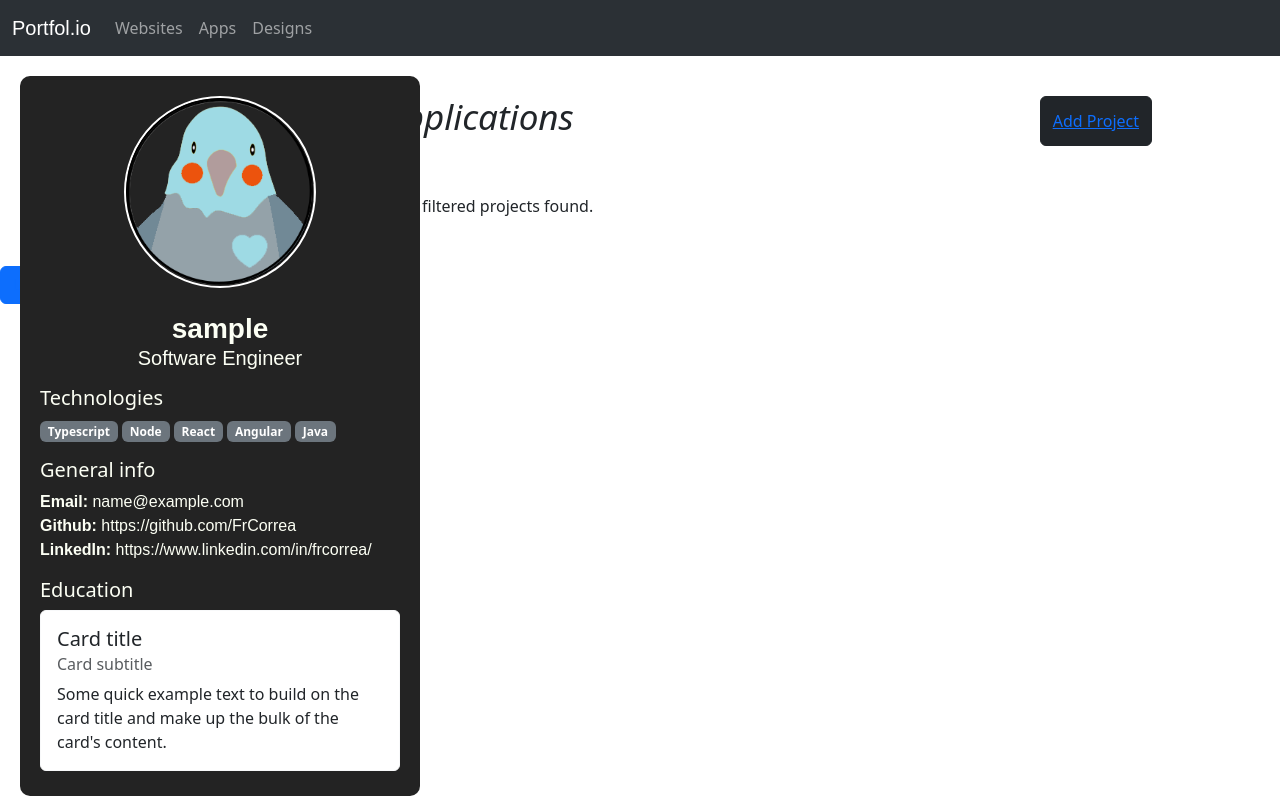
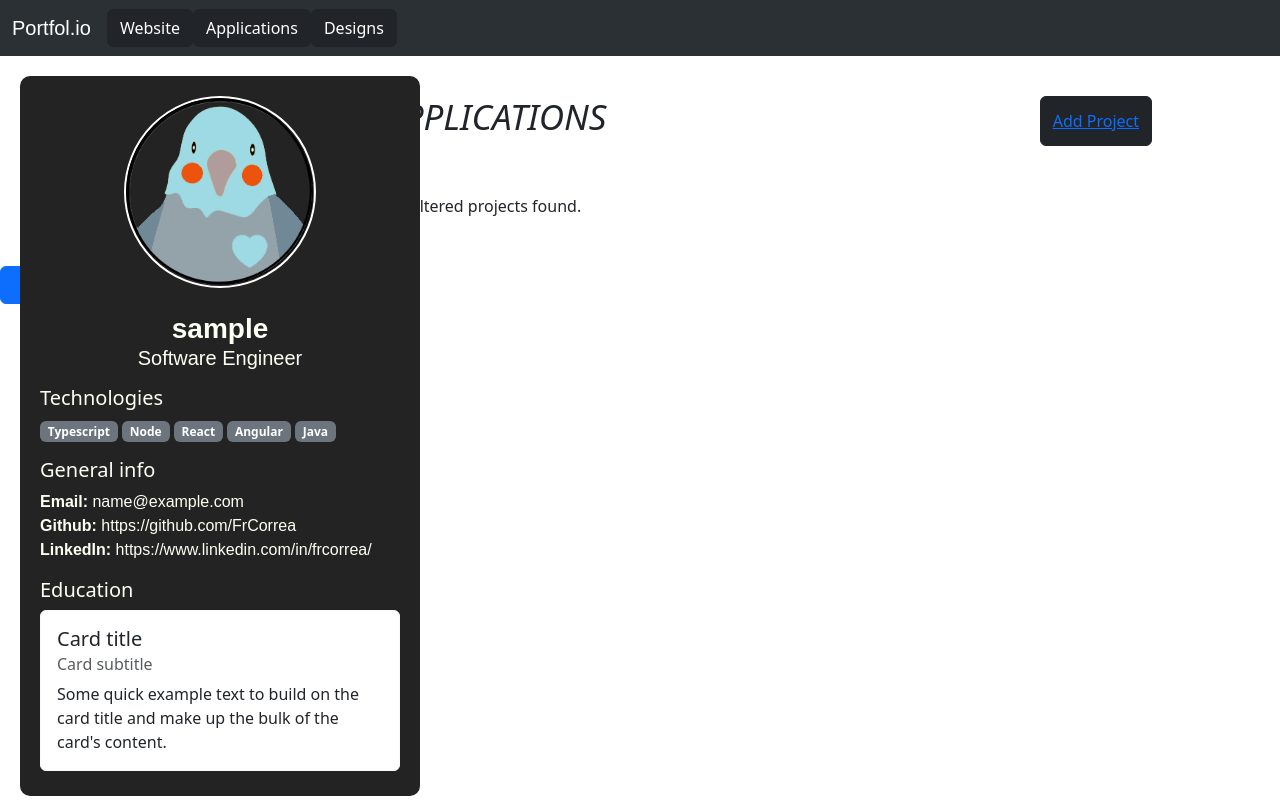
Before and after one commit to FrCorrea/Portifo.io, a PHP site: page /views/pages/apps_page.php in a window 1280 px wide. Run offline with PHP 8.4, Linux system fonts and the light colour scheme; the visitor is signed in with stand-in values (Sample User, id 1); some web fonts are replaced.

Commit message:
fix: now shows projects cards

```diff
--- a/controllers/LoginController.php
+++ b/controllers/LoginController.php
@@ -38,7 +38,7 @@
         $_SESSION['user_name'] = $userName;
         $_SESSION['user_email'] = $userEmail;
         $_SESSION['logged_in'] = true;
-        header('Location: ../views/pages/websites_page.php'); // Redireciona para a área protegida
+        header('Location: ../views/pages/home_page.php'); // Redireciona para a área protegida
     } else {
         header('Location: ../views/pages/login_page.php?error=Usuário ou senha inválidos');
     }
--- a/controllers/ProjectController.php
+++ b/controllers/ProjectController.php
@@ -15,7 +15,7 @@
         header('Location: ../views/pages/add_project_page.php?error=Os campos de nome e tipo não podem ser vazios.');
         exit;
     } else {
-        header('Location: ../views/pages/websites.php');
+        header('Location: ../views/pages/home_page.php');
     }
 }
 ?>
--- a/controllers/ShowProjectsController.php
+++ b/controllers/ShowProjectsController.php
@@ -33,7 +33,8 @@
             //header('Content-Type: application/json');
             echo json_encode($filteredProjects);
             $_SESSION['filtered_projects'] = json_encode($filteredProjects);
-            header('Location: ../views/pages/websites_page.php'); // Redireciona para a área protegida
+            $_SESSION['type'] = $type;
+            header('Location: ../views/pages/home_page.php'); // Redireciona para a área protegida
         } else {
             // Retorna uma mensagem de erro se o usuário não for encontrado
             header('HTTP/1.1 404 Not Found');
--- a/views/assets/style.css
+++ b/views/assets/style.css
@@ -113,6 +113,7 @@
 
 .projects-title {
     font-size: 35px;
+    text-transform: uppercase;
 }
 
 .projects-container {
@@ -190,3 +191,12 @@
 .education-container {
     margin-top: 1rem;
 }
+
+.cards-container {
+    justify-content: space-between;
+    display: flex;
+}
+
+.project-card {
+    width: 23rem;
+}
--- a/views/components/header.php
+++ b/views/components/header.php
@@ -7,13 +7,22 @@
     <div class="collapse navbar-collapse" id="navbarNav">
       <ul class="navbar-nav">
         <li class="nav-item">
-          <a class="nav-link" href="websites_page.php">Websites</a>
+          <form method="POST" action="../../controllers/ShowProjectsController.php">
+            <input type="hidden" name="type" id="website" value="website">
+            <button type="submit" class="btn btn-dark btn-create" value="website">Website</button>
+          </form>
         </li>
         <li class="nav-item">
-          <a class="nav-link" href="apps_page.php">Apps</a>
+          <form method="POST" action="../../controllers/ShowProjectsController.php">
+            <input type="hidden" name="type" id="app" value="app">
+            <button type="submit" class="btn btn-dark btn-create" value="app">Applications</button>
+          </form>
         </li>
         <li class="nav-item">
-          <a class="nav-link" href="designs_page.php">Designs</a>
+          <form method="POST" action="../../controllers/ShowProjectsController.php">
+            <input type="hidden" name="type" id="design" value="design">
+            <button type="submit" class="btn btn-dark btn-create" value="design">Designs</button>
+          </form>
         </li>
       </ul>
     </div>
--- a/views/components/websites_carousel.php
+++ b/views/components/websites_carousel.php
@@ -1,46 +1,22 @@
 <section class="pt-5 pb-5">
-	<div class="container">
-		<div class="row">
-			<div class="col-6">
-			</div>
-			<div class="col-12">
-				<div id="carouselExampleIndicators2" class="carousel slide" data-ride="carousel">
+	<div class="cards-container">
+		<?php
+		if (isset($_SESSION['filtered_projects'])) {
+			$filteredProjectsString = $_SESSION['filtered_projects'];
+			$filteredProjects = json_decode($filteredProjectsString);
 
-					<div class="carousel-inner">
-
-						<?php
-						// Check if the session variable 'filteredProjects' exists
-						if (isset($_SESSION['filtered_projects'])) {
-							// Access the filtered projects from the session
-							$filteredProjects = $_SESSION['filtered_projects'];
-
-							// Loop through $filteredProjects and create your card components
 			foreach ($filteredProjects as $project) {
-								// Create HTML card components using the project data
-								//   echo '<div class="card">';
-								//   echo '<h3>' . $project['name'] . '</h3>';
-								//   echo '<p>' . $project['description'] . '</p>';
-								//   // Add more HTML elements as needed
-								//   echo '</div>';
-
-								echo '<div class="col-md-4 mb-3">';
-								echo '    <div class="card">';
+				echo '    <div class="card project-card">';
 				echo '        <img class="img-fluid" alt="100%x280" src="https://images.unsplash.com/photo-1532781914607-2031eca2f00d?ixlib=rb-0.3.5&amp;q=80&amp;fm=jpg&amp;crop=entropy&amp;cs=tinysrgb&amp;w=1080&amp;fit=max&amp;ixid=eyJhcHBfaWQiOjMyMDc0fQ&amp;s=7c625ea379640da3ef2e24f20df7ce8d">';
 				echo '            <div class="card-body">';
-								echo '                <h4 class="card-title">' . $project['name'] . '</h4>';
-								echo '                <p class="card-text">' . $project['description'] . '</p>';
+				echo '                <h4 class="card-title">' . $project->name . '</h4>';
+				echo '                <p class="card-text">' . $project->description . '</p>';
 				echo '            </div>';
 				echo '    </div>';
-								echo '</div>';
 			}
 		} else {
-							// Handle the case where 'filteredProjects' is not set in the session
 			echo 'No filtered projects found.';
 		}
 		?>
-
-					</div>
-				</div>
-			</div>
 	</div>
 </section>
--- a/views/pages/add_project_page.php
+++ b/views/pages/add_project_page.php
@@ -40,7 +40,7 @@
     <div class="add-project-container">
         <div class="add-project-header">
             <h3><b>Add new project</b></h3>
-            <button type="button" class="btn btn-dark btn-floating btn-back-custom" onclick="location.href = 'websites_page.php';">
+            <button type="button" class="btn btn-dark btn-floating btn-back-custom" onclick="location.href = 'home_page.php';">
                     <i class="fa fa-arrow-left" aria-hidden="true"></i>
             </button>
         </div>
--- a/views/pages/websites_page.php
+++ b/views/pages/home_page.php
@@ -35,8 +35,11 @@
     <?php include('../components/aside.php') ?>
 
     <div class="projects-container">
+
         <div class="projects-header">
-            <h3 class="projects-title"><i>Websites</i></h3>
+            <h3 class="projects-title"><i>
+            <?php echo $_SESSION['type'] ?? '' ?>
+            <i></h3>
             <button type="button" class="btn btn-dark" onclick="location.href = 'add_project_page.php';">Add Project</button>
 
         </div>
```
Also changed, not shown: models/model.user.php (+14 -0 lines). Lines whose indentation alone changed are shown as unchanged.
